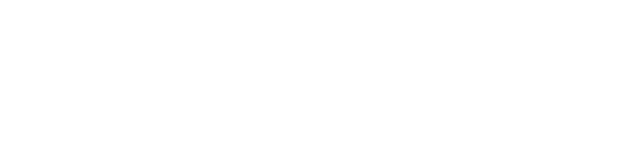
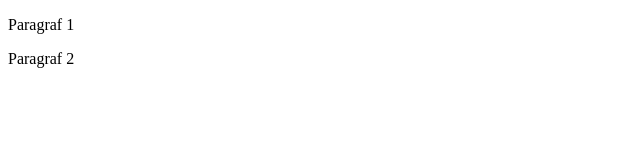
Before and after one commit to yevhenii94/gitjestgit, a plain HTML site: page index.html in a window 1280 px wide. Shown: the whole page, without its empty margins (0-640 px from the left). Drawn offline with Linux system fonts and the light colour scheme.

Commit message:
Drugi paragraf

```diff
--- a/index.html
+++ b/index.html
@@ -6,7 +6,8 @@
     <title>Document</title>
 </head>
 <body>
-    <p></p>
+    <p>Paragraf 1</p>
+    <p>Paragraf 2</p>
 
 </body>
 </html>
```
